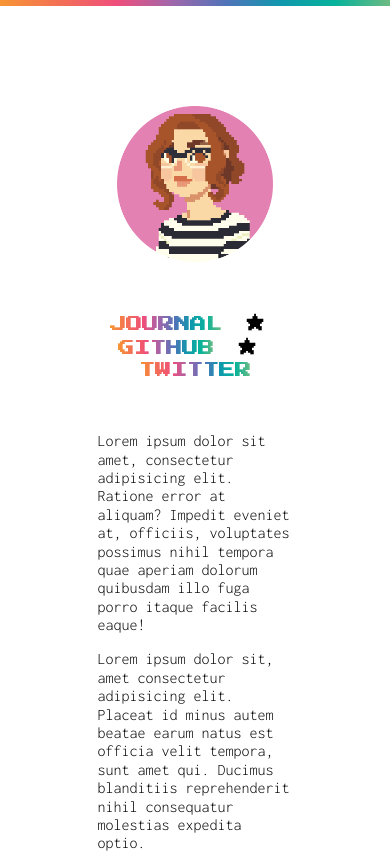
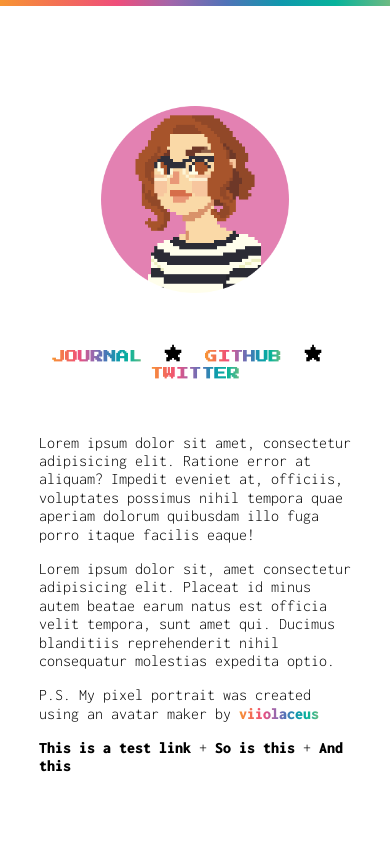
Before and after one commit to maudlinmandrake/jennymikacdev, a website: page index.html in a window 390 px wide. Shown: the top 856 px of the page. Drawn offline with nearby package versions, Linux system fonts and the light colour scheme.

Commit message:
Adjusting display of menu for smaller screens

```diff
--- a/styles.css
+++ b/styles.css
@@ -2,12 +2,13 @@
 
 body {
     font-family: 'Inconsolata', 'Courier New', Courier, monospace;
+    font-size: .8rem;
     font-weight: 300;
 }
 
 h1 {
     font-family: 'Press Start 2P', 'Segoe UI', Tahoma, Geneva, Verdana, sans-serif;
-    font-size: 1.5rem;
+    font-size: 1rem;
     text-transform: uppercase;
     margin-top: 100px;
     margin-bottom: 50px;
@@ -38,7 +39,7 @@
 
 .profile-pic img{
     display: block;
-    width: 80%;
+    width: 60%;
     margin: auto;
 }
 
@@ -50,6 +51,7 @@
     text-align: center;
     text-transform: uppercase;
 }
+
 .nav img {
     width: 20px;
     margin-left: 15px;
@@ -57,6 +59,12 @@
 }
 .nav a {
     font-family: 'Press Start 2P';
+}
+
+/* about ---------------------------------------------------------------- */
+
+.about {
+    font-size: 1rem;
 }
 
 /* footer ---------------------------------------------------------------- */
@@ -84,3 +92,11 @@
     -webkit-background-clip: text;
     color: transparent;
 }
+
+/* media queries --------------------------------------------------------- */
+
+@media (max-width: 780px) {
+    .container {
+        width: 80%;
+    }
+  }
```
Also changed, not shown: img/31pf3y.png (added).
